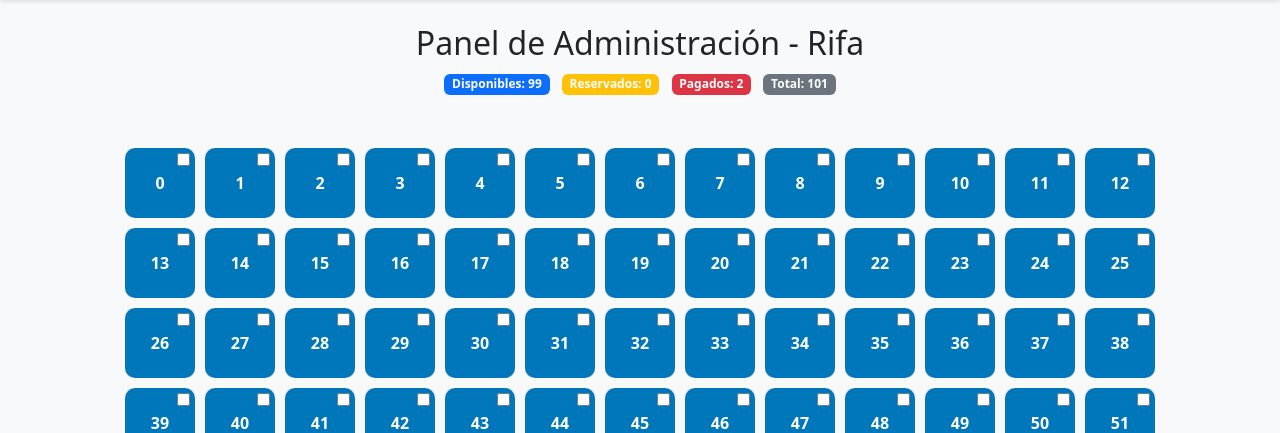
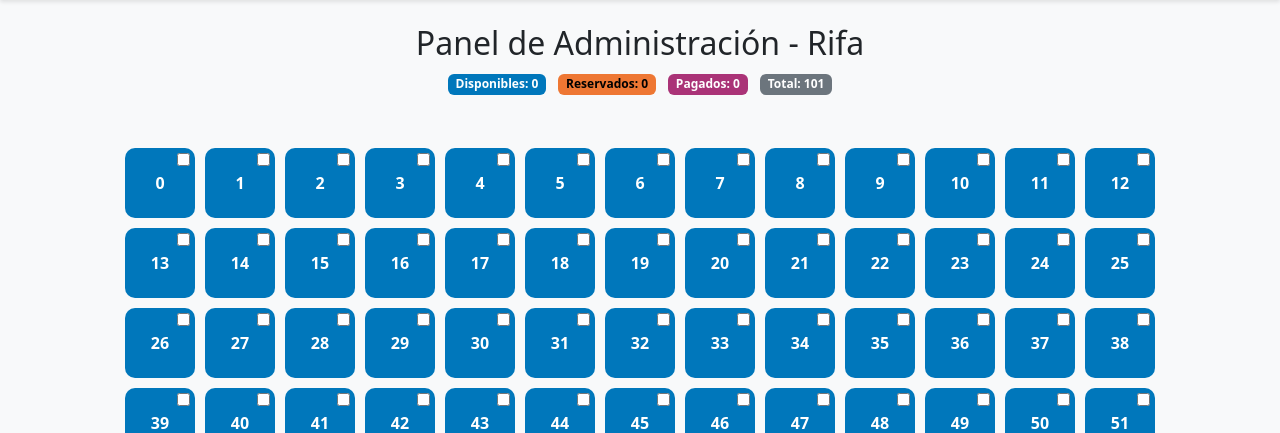
Before and after one commit to DavidCharif/rifa, a Flask app: page /admin in a window 1280 px wide. Shown: the part 56-489 px from the top of the page. Run offline with Flask 3, Linux system fonts and the light colour scheme.

Commit message:
migrate data

```diff
--- a/templates/admin.html
+++ b/templates/admin.html
@@ -6,9 +6,9 @@
         <div class="col">
             <h2 class="text-center">Panel de Administración - Rifa</h2>
             <div class="text-center mb-4">
-                <span class="badge bg-primary me-2">Disponibles: {{ tickets|selectattr('status', 'equalto', 'available')|list|length }}</span>
-                <span class="badge bg-warning me-2">Reservados: {{ tickets|selectattr('reserved')|list|length }}</span>
-                <span class="badge bg-danger">Pagados: {{ tickets|selectattr('status', 'equalto', 'paid')|list|length }}</span>
+                <span class="badge badge-available me-2">Disponibles: {{ tickets|selectattr('status', 'equalto', 'disponible')|list|length }}</span>
+                <span class="badge badge-reserved me-2">Reservados: {{ tickets|selectattr('reserved')|list|length }}</span>
+                <span class="badge badge-paid">Pagados: {{ tickets|selectattr('status', 'equalto', 'pagado')|list|length }}</span>
                 <span class="badge bg-secondary ms-2">Total: {{ tickets|length }}</span>
             </div>
         </div>
@@ -19,15 +19,15 @@
             <div class="col">
                 <div class="d-flex flex-wrap justify-content-center">
                     {% for ticket in tickets %}
-                    <div class="number-box {% if ticket.status == 'paid' %}paid{% elif ticket.reserved %}reserved{% else %}available{% endif %}"
+                    <div class="number-box {% if ticket.status == 'pagado' %}paid{% elif ticket.reserved %}reserved{% else %}available{% endif %}"
                          role="checkbox"
-                         aria-checked="{{ 'true' if ticket.status == 'paid' else 'false' }}"
-                         aria-label="Número {{ ticket.number }} - {% if ticket.status == 'paid' %}Pagado{% elif ticket.reserved %}Reservado{% else %}Disponible{% endif %}">
+                         aria-checked="{{ 'true' if ticket.status == 'pagado' else 'false' }}"
+                         aria-label="Número {{ ticket.number }} - {% if ticket.status == 'pagado' %}Pagado{% elif ticket.reserved %}Reservado{% else %}Disponible{% endif %}">
                         {{ ticket.number }}
                         <input type="checkbox"
                                name="numbers"
                                value="{{ ticket.number }}"
-                               {% if ticket.status == 'paid' %}checked{% endif %}
+                               {% if ticket.status == 'pagado' %}checked{% endif %}
                                aria-label="Marcar número {{ ticket.number }} como pagado">
                         {% if ticket.reserved %}
                         <div class="reserved-timer" aria-label="Tiempo restante de reserva"></div>
--- a/templates/base.html
+++ b/templates/base.html
@@ -83,6 +83,18 @@
         .number-box[data-number="0"] {
             display: none !important;
         }
+        .badge-available {
+            background-color: var(--available-color) !important;
+            color: white;
+        }
+        .badge-reserved {
+            background-color: var(--reserved-color) !important;
+            color: black;
+        }
+        .badge-paid {
+            background-color: var(--paid-color) !important;
+            color: white;
+        }
         @media (max-width: 768px) {
             .number-box {
                 width: 60px;
```
Also changed, not shown: templates/public.html (+5 -5 lines).
